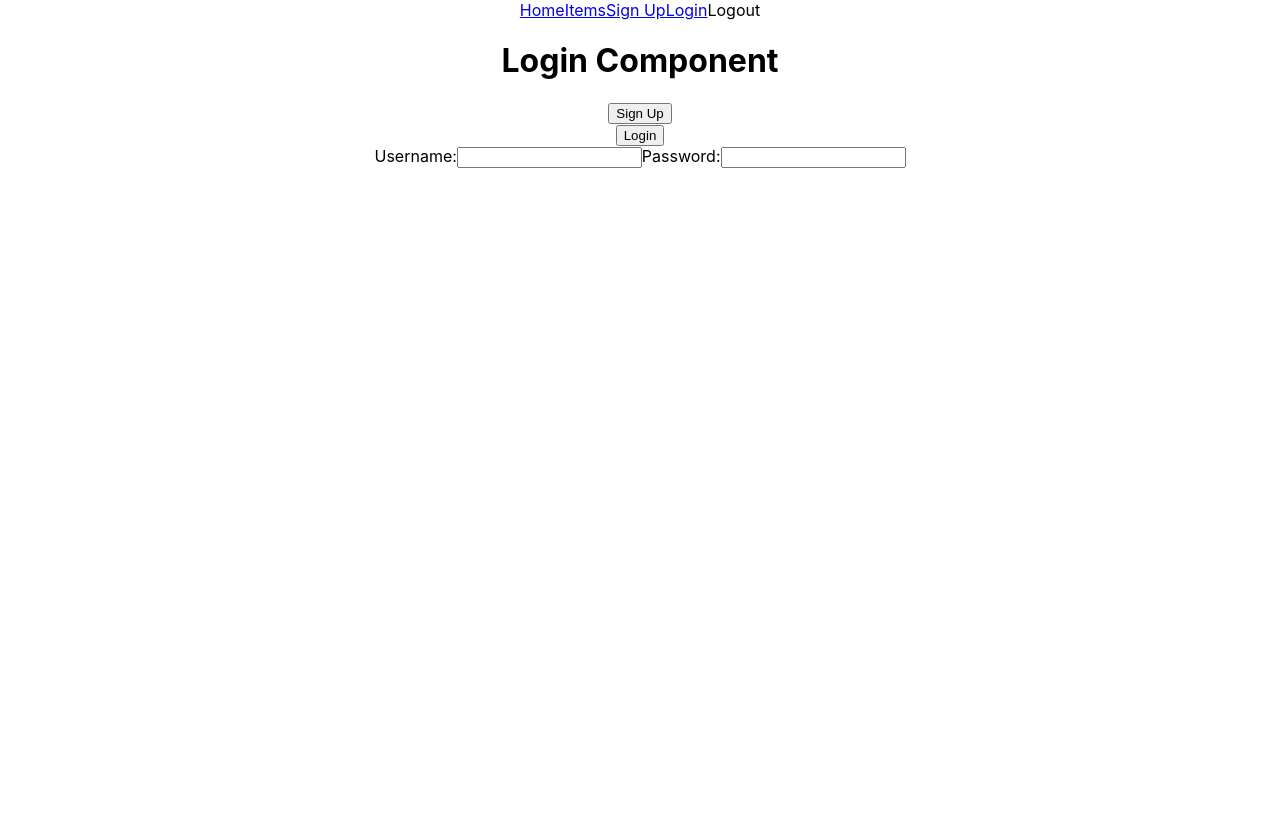
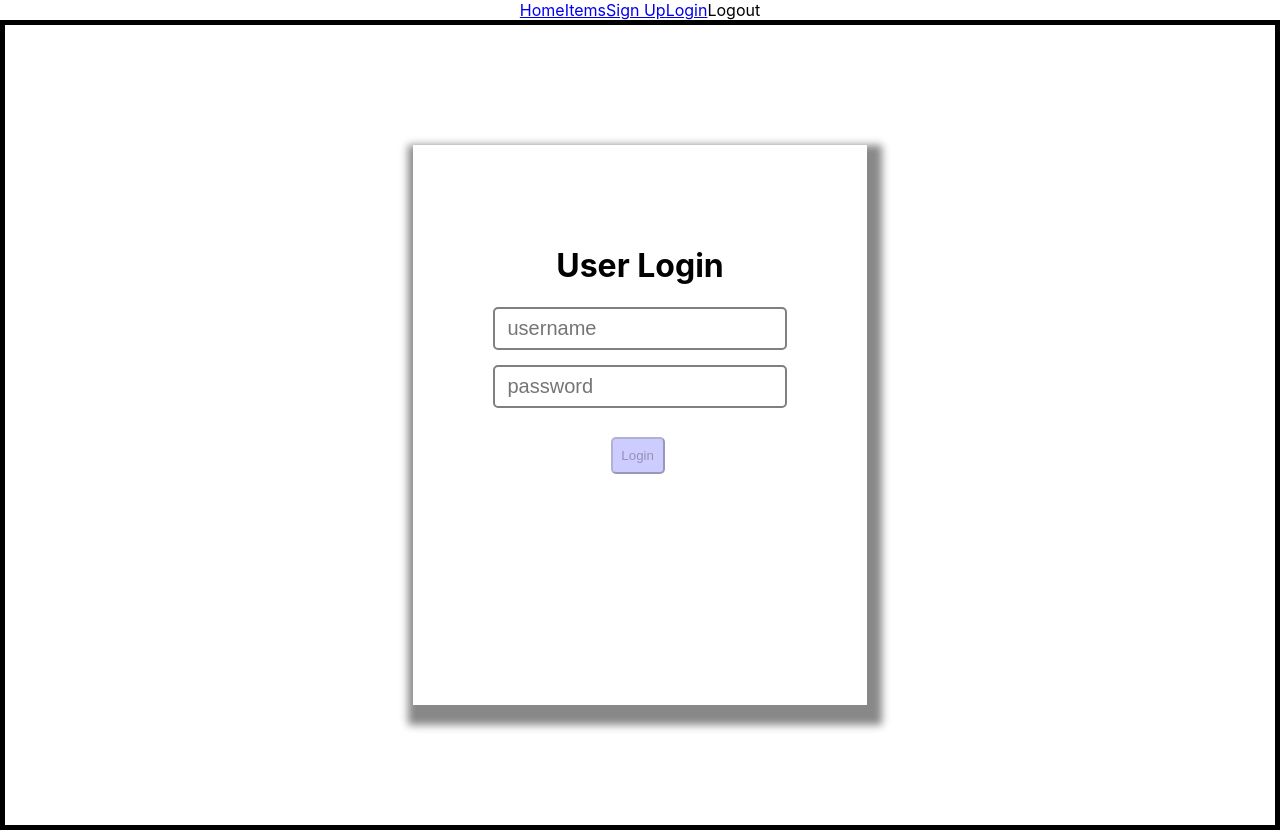
Before and after one commit to Build-Week-African-Marketplace-02/front-end, a React (Create React App) app in the folder african-marketplace/: page /login in a window 1280 px wide. Before the commit the page ends 800 px from the top, so only its background shows below. Built offline with nearby package versions, Linux system fonts and the light colour scheme.

Commit message:
styled login

```diff
--- a/african-marketplace/package.json
+++ b/african-marketplace/package.json
@@ -11,6 +11,7 @@
     "react-dom": "^17.0.2",
     "react-router-dom": "^5.2.0",
     "react-scripts": "4.0.3",
+    "styled-components": "^5.3.1",
     "web-vitals": "^1.0.1",
     "yup": "^0.32.9"
   },
--- a/african-marketplace/src/App.js
+++ b/african-marketplace/src/App.js
@@ -52,8 +52,6 @@ function App() {
         <Route path="/signup" component={Signup} />
         <Route path="/login" component={Login} />
 
-        <Route path="/createitem" component={ItemCreation} />
-
         <Route path="/item/:id">
           <Item />
         </Route>
--- a/african-marketplace/src/components/Login.js
+++ b/african-marketplace/src/components/Login.js
@@ -3,6 +3,62 @@ import { Link } from "react-router-dom";
 import axios from "axios";
 import { useHistory } from "react-router";
 import { ValidationError } from "yup";
+import styled from 'styled-components'
+
+const StyledLogin = styled.div`
+display:flex;
+justify-content:center;
+align-items:center;
+border:5px solid black;
+height:100vh;
+
+button{
+    display:flex;
+    justify-content:center;
+    border-radius:5px;
+    background-color:#ccccff;
+    }
+
+
+    button:hover{
+    background-color: grey;
+    color: white;
+    }
+
+    .loginDiv{
+        padding:5rem;
+        height:50vh;
+        box-shadow:5px 10px 8px 10px #888888;
+    }
+
+    #submit{
+        padding:3%;
+        margin-top:10%;
+        margin-left:40%;
+    }
+
+    #login-button{
+        margin-top:25%;
+    }
+
+    input, textarea:focus {
+      border: 5px solid #555;
+    }
+
+      input, textarea{
+        display: block;
+        padding: .5rem .8rem .5rem .8rem;
+        margin: 5% 0;
+        border-radius: 5px;
+        font-size: 20px;
+        border: solid grey 2px;
+
+    }
+
+      textarea{
+        height: 15vh;
+    }
+`
 
 const initialFormValues = {
   username: "",
@@ -90,40 +146,47 @@ export default function Login() {
   //my code ends here
 
   return (
+    <StyledLogin>
     <form id="login-container" onSubmit={onSubmit}>
-      <h1>Login Component</h1>
-      <Link to="/signup">
+      <div className='loginDiv'>
+      <h1>User Login</h1>
+      {/* <Link to="/signup">
         <button className="signup-link">Sign Up</button>
-      </Link>
-      <div className="form-group login-submit">
+      </Link> */}
+      {/* <div className="form-group login-submit">
         <button id="login-button">Login</button>
-      </div>
+      </div> */}
       <div className="form-group login-inputs">
-        <label>
-          Username:
+
+
           <input
             value={formValues.email}
             onChange={onChange}
             name="username"
             type="text"
+            placeholder='username'
           />
-        </label>
 
-        <label>
-          Password:
+
+
           <input
             value={formValues.password}
             onChange={onChange}
             name="password"
             type="password"
+            placeholder='password'
           />
-        </label>
+
       </div>
 
       <div className="errors">
         <div>{formErrors.email}</div>
         <div>{formErrors.password}</div>
       </div>
+
+      <button id='submit' disabled={disabled}>Login</button>
+      </div>
     </form>
+    </StyledLogin>
   );
 }
```
Also changed, not shown: 1 other file (tests, documents, lock files or other folders).
